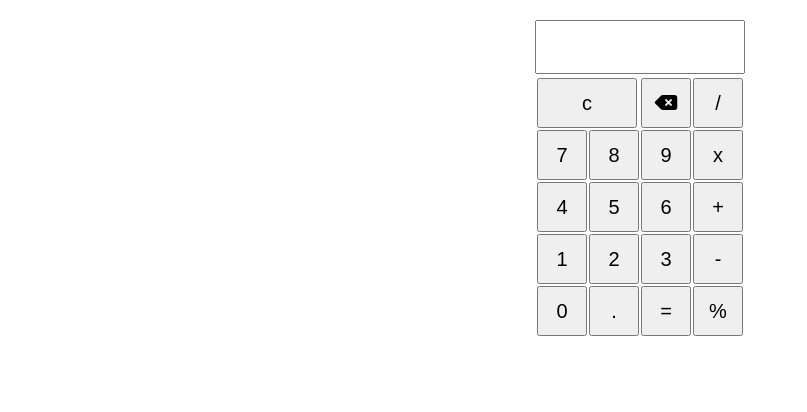
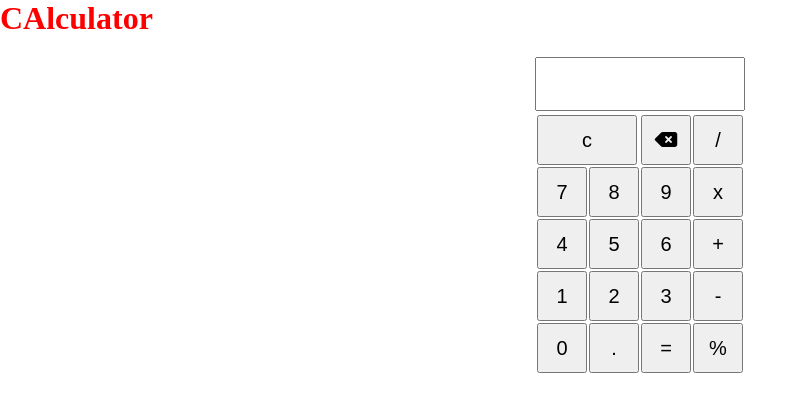
Before and after one commit to E-tim/background-genn, a plain HTML site: page index.html in a window 1280 px wide. Shown: the whole page, without its empty margins (0-807 px from the left). Drawn offline with Linux system fonts and the light colour scheme.

Commit message:
Adding new h1

```diff
--- a/index.html
+++ b/index.html
@@ -7,6 +7,7 @@
     <script src="https://kit.fontawesome.com/a17111d927.js" crossorigin="anonymous"></script>
 </head>
 <body>
+    <h1 style="color: red">CAlculator</h1>
     <div class="main">
         <table>
             <tr>
```
